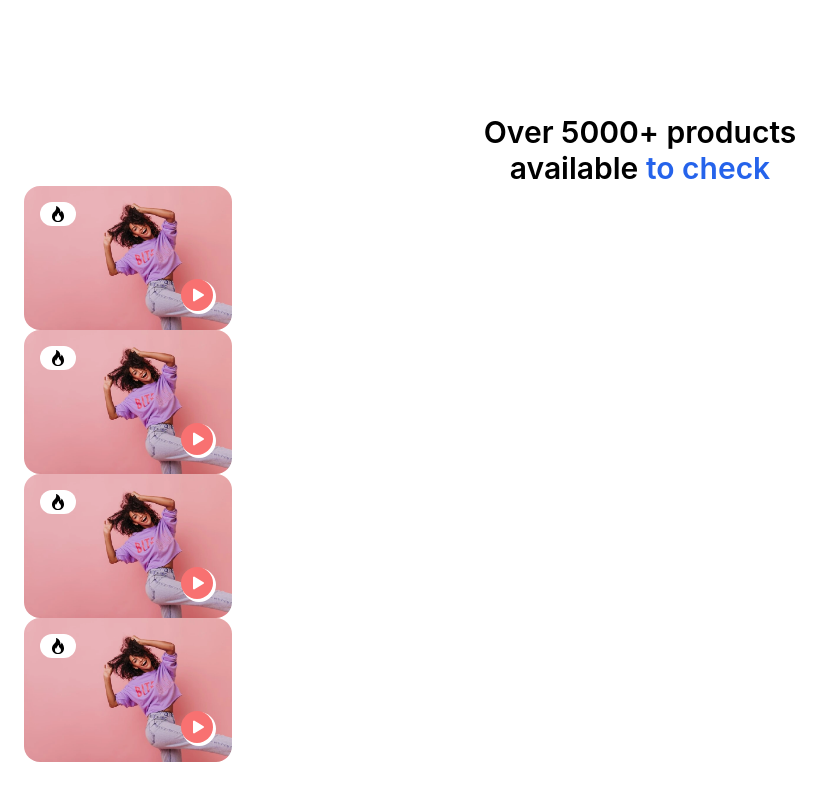
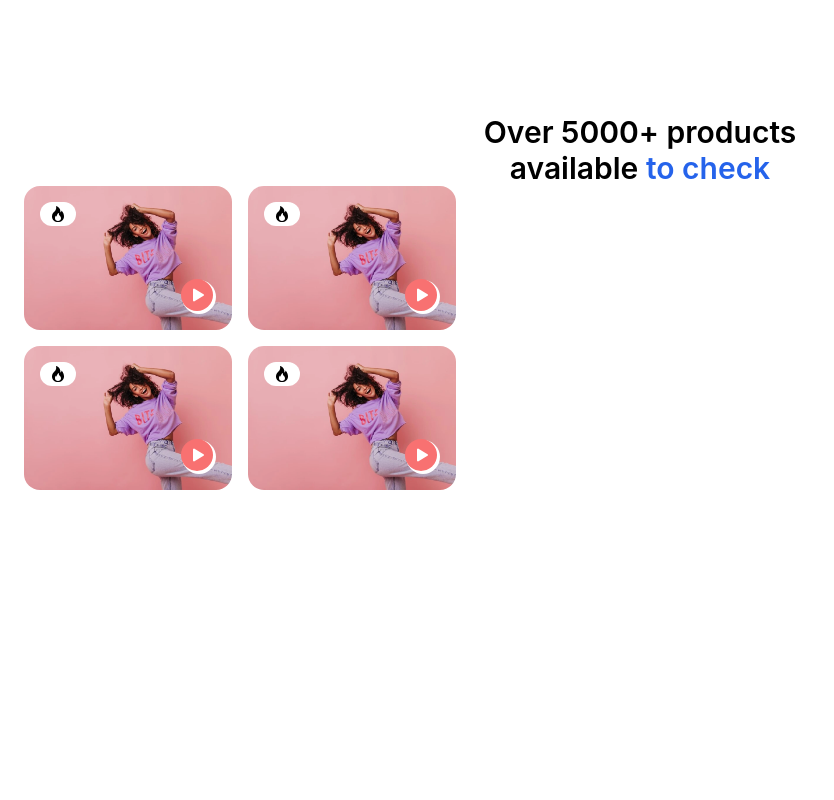
Before and after one commit to danilodavid521/retailor_watch_content, a React (Create React App) app: page / in a window 1280 px wide. Shown: the part 1310-2110 px from the top of the page, without its empty margins (0-834 px from the left). After the commit the page ends 1928 px from the top, so only its background shows below. Built offline with nearby package versions, Linux system fonts and the light colour scheme.

Commit message:
fix: made two rows of products

```diff
--- a/src/components/Products.tsx
+++ b/src/components/Products.tsx
@@ -9,12 +9,12 @@ export default function Products() {
             <h1 className='text-3xl font-semibold'>Over 5000+ products</h1>
             <h2 className='text-3xl font-semibold'>available <span className='text-blue-600'>to check</span></h2>
          </div>
-         <div className="product-card-container">
-            <div className="product-row-1">
+         <div className="product-card-container flex flex-col gap-4">
+            <div className="product-row-1 flex gap-4">
                <ProductItem></ProductItem>
                <ProductItem></ProductItem>
             </div>
-            <div className="product-row-2">
+            <div className="product-row-2 flex gap-4">
                <ProductItem></ProductItem>
                <ProductItem></ProductItem>
             </div>
```
